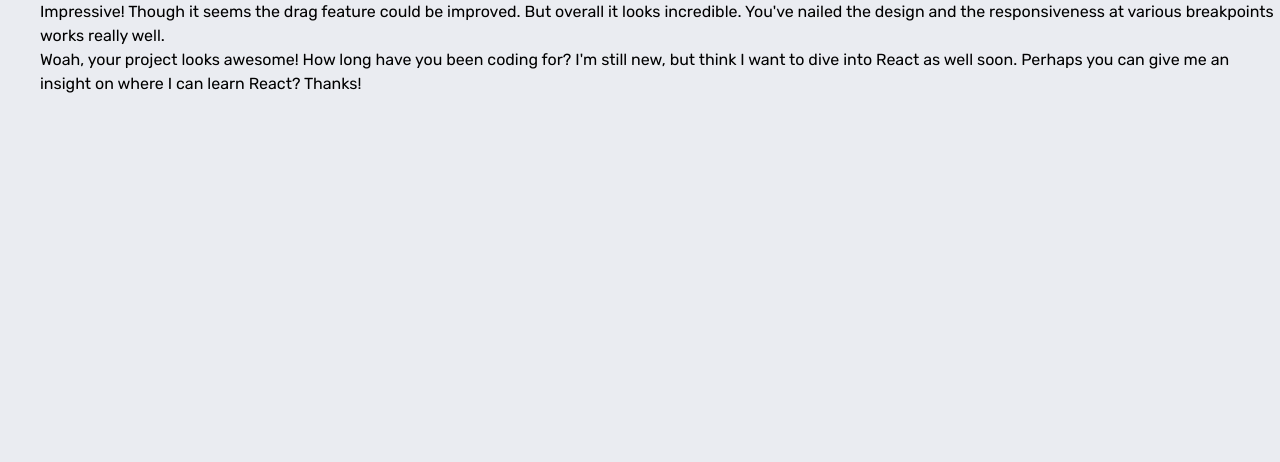
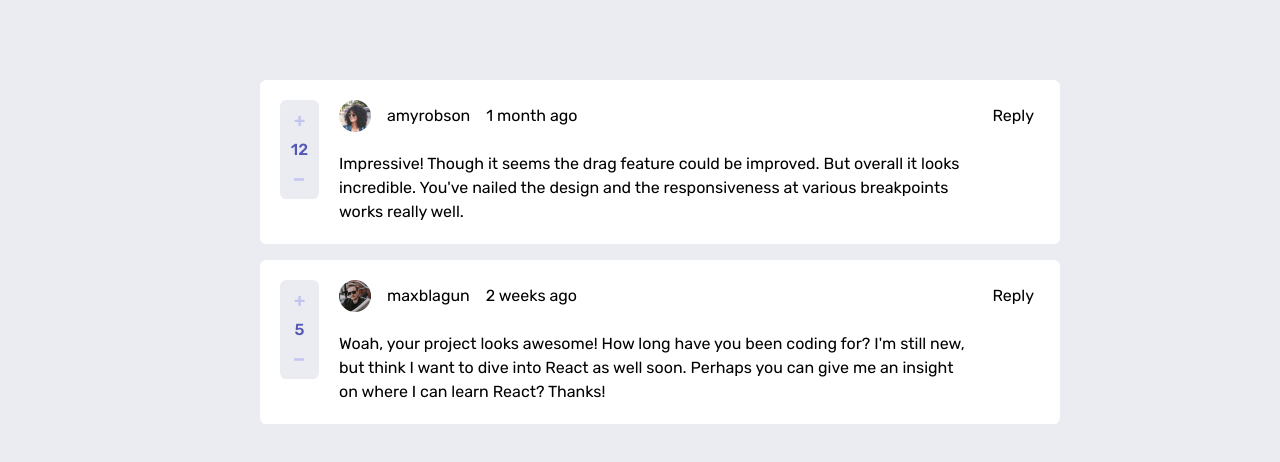
Before and after one commit to Esosek/interactive-comments, a Next.js app: page / in a window 1280 px wide. Shown: the top 462 px of the page. Built offline with nearby package versions, Linux system fonts and the light colour scheme.

Commit message:
WIP comment

```diff
--- a/app/globals.css
+++ b/app/globals.css
@@ -74,3 +74,11 @@ h6 {
 ul {
   list-style-type: none;
 }
+
+button {
+  border: none;
+  background: none;
+}
+button:hover {
+  cursor: pointer;
+}
--- /dev/null
+++ b/app/page.module.css
@@ -0,0 +1,3 @@
+.commentList {
+  margin-block: 5rem;
+}
--- a/app/page.tsx
+++ b/app/page.tsx
@@ -8,7 +8,7 @@ export default function Home() {
   const comments = useCommentStore((state) => state.comments);
   return (
     <main>
-      <ul>
+      <ul className={styles.commentList}>
         {comments.map((comment) => (
           <Comment key={comment.id} comment={comment} />
         ))}
--- a/components/comments/Comment.tsx
+++ b/components/comments/Comment.tsx
@@ -1,3 +1,7 @@
+import CommentButtons from "./CommentButtons";
+import CommentHeader from "./CommentHeader";
+import CommentVotes from "./CommentVotes";
+import styles from "./styles/Comment.module.css";
 import { UserComment } from "@/types/userComment";
 
 type CommentProps = {
@@ -6,5 +10,12 @@ type CommentProps = {
 };
 
 export default function Comment({ comment, isReply = false }: CommentProps) {
-  return <li>{comment.content}</li>;
+  return (
+    <li className={styles.comment}>
+      <CommentVotes score={comment.score} />
+      <CommentHeader user={comment.user} createdAt={comment.createdAt} />
+      <CommentButtons />
+      <p>{comment.content}</p>
+    </li>
+  );
 }
--- /dev/null
+++ b/components/comments/CommentButtons.tsx
@@ -0,0 +1,5 @@
+type CommentButtonsProps = {};
+
+export default function CommentButtons(props: CommentButtonsProps) {
+  return <button>Reply</button>;
+}
--- a/components/comments/CommentHeader.tsx
+++ b/components/comments/CommentHeader.tsx
@@ -0,0 +1,22 @@
+import { User } from "@/types/user";
+
+import styles from "./styles/CommentHeader.module.css";
+import UserImage from "../ui/UserImage";
+
+type CommentHeaderProps = {
+  user: User;
+  createdAt: string;
+};
+
+export default function CommentHeader({
+  user,
+  createdAt: postedAt,
+}: CommentHeaderProps) {
+  return (
+    <div className={styles.header}>
+      <UserImage username={user.username} imagePath={user.image.webp} />
+      <p>{user.username}</p>
+      <p>{postedAt}</p>
+    </div>
+  );
+}
--- a/components/comments/styles/Comment.module.css
+++ b/components/comments/styles/Comment.module.css
@@ -0,0 +1,22 @@
+.comment {
+  --spacing: 1.25rem;
+
+  display: grid;
+  grid-template-columns: auto 1fr auto;
+  gap: var(--spacing);
+  align-items: center;
+
+  background-color: var(--clr-white);
+  margin-bottom: 1rem;
+  padding: var(--spacing);
+  border-radius: 0.4rem;
+  max-width: 800px;
+  margin-inline: auto;
+}
+
+@media only screen and (max-width: 768px) {
+  .comment {
+    grid-template-columns: auto 1fr;
+    grid-auto-rows: auto;
+  }
+}
--- a/components/comments/styles/CommentHeader.module.css
+++ b/components/comments/styles/CommentHeader.module.css
@@ -0,0 +1,5 @@
+.header {
+  display: flex;
+  gap: 1rem;
+  align-items: center;
+}
--- a/data.json
+++ b/data.json
@@ -1,8 +1,8 @@
 {
   "currentUser": {
     "image": {
-      "png": "./images/avatars/image-juliusomo.png",
-      "webp": "./images/avatars/image-juliusomo.webp"
+      "png": "/images/avatars/image-juliusomo.png",
+      "webp": "/images/avatars/image-juliusomo.webp"
     },
     "username": "juliusomo"
   },
@@ -14,8 +14,8 @@
       "score": 12,
       "user": {
         "image": {
-          "png": "./images/avatars/image-amyrobson.png",
-          "webp": "./images/avatars/image-amyrobson.webp"
+          "png": "/images/avatars/image-amyrobson.png",
+          "webp": "/images/avatars/image-amyrobson.webp"
         },
         "username": "amyrobson"
       },
@@ -28,8 +28,8 @@
       "score": 5,
       "user": {
         "image": {
-          "png": "./images/avatars/image-maxblagun.png",
-          "webp": "./images/avatars/image-maxblagun.webp"
+          "png": "/images/avatars/image-maxblagun.png",
+          "webp": "/images/avatars/image-maxblagun.webp"
         },
         "username": "maxblagun"
       },
@@ -42,8 +42,8 @@
           "replyingTo": "maxblagun",
           "user": {
             "image": {
-              "png": "./images/avatars/image-ramsesmiron.png",
-              "webp": "./images/avatars/image-ramsesmiron.webp"
+              "png": "/images/avatars/image-ramsesmiron.png",
+              "webp": "/images/avatars/image-ramsesmiron.webp"
             },
             "username": "ramsesmiron"
           }
@@ -56,8 +56,8 @@
           "replyingTo": "ramsesmiron",
           "user": {
             "image": {
-              "png": "./images/avatars/image-juliusomo.png",
-              "webp": "./images/avatars/image-juliusomo.webp"
+              "png": "/images/avatars/image-juliusomo.png",
+              "webp": "/images/avatars/image-juliusomo.webp"
             },
             "username": "juliusomo"
           }
```
Also changed, not shown: components/comments/styles/CommentButtons.module.css (added).
